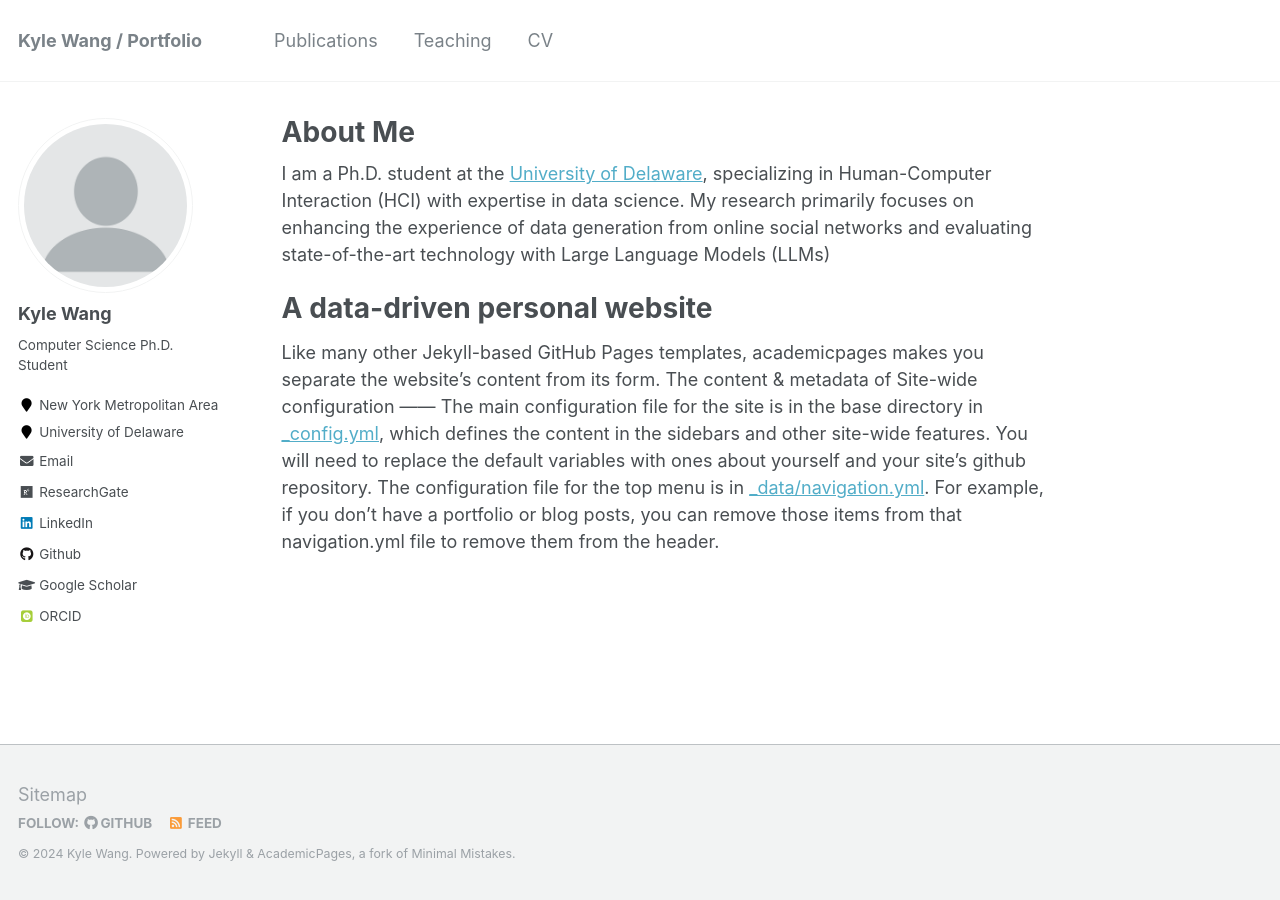
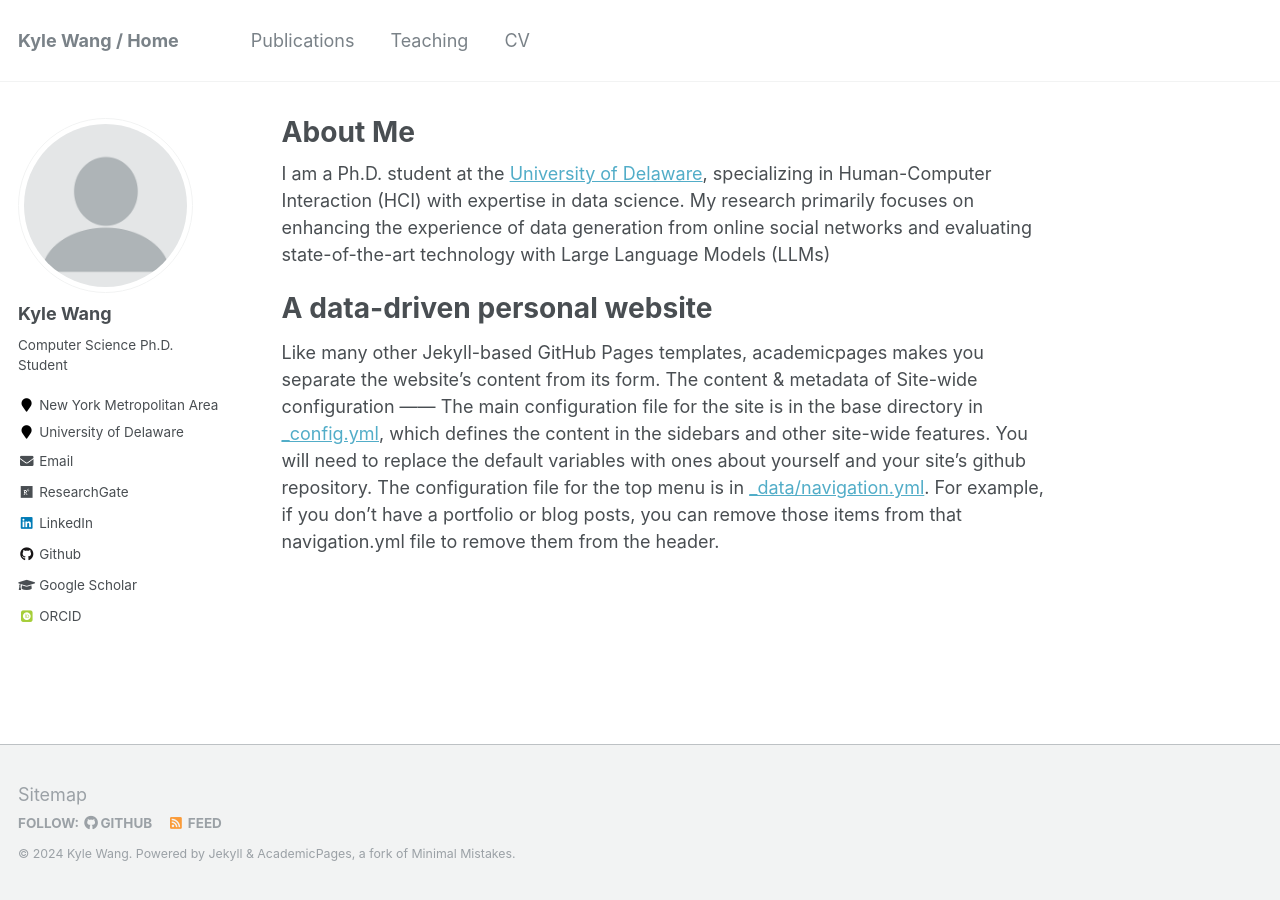
Before and after one commit to kyleearth/kyleearth.github.io, a Jekyll site: the page built from _pages/about.md, in a window 1280 px wide. Built offline with Jekyll 4.4.1, drawn with Linux system fonts in a browser that asks for light colours; some web fonts are replaced.

Commit message:
Update _config.yml

```diff
--- a/_config.yml
+++ b/_config.yml
@@ -7,7 +7,7 @@
 
 # Basic Site Settings
 locale                   : "en-US"
-title                    : "Kyle Wang / Portfolio"
+title                    : "Kyle Wang / Home"
 title_separator          : "-"
 name                     : &name "Kyle Wang"
 description              : &description "personal description"
```
